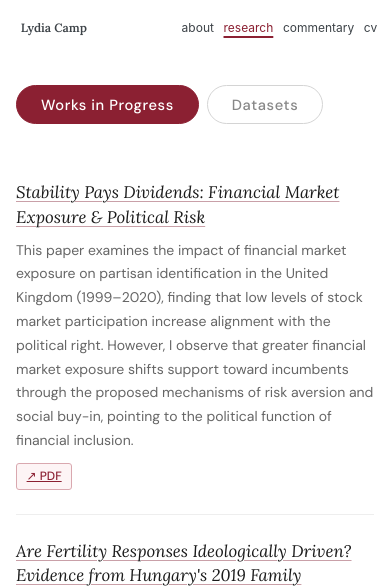
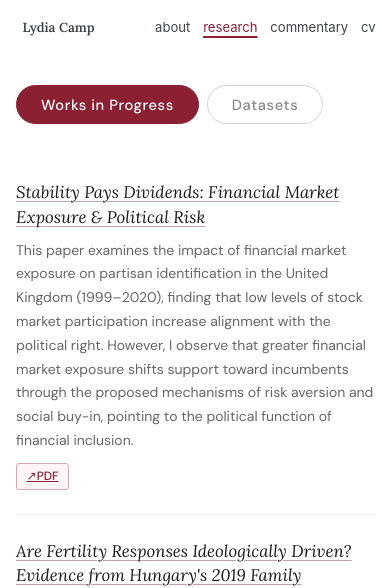
Before and after one commit to lydiagcamp/lydiagcamp.github.io, a Jekyll site: the page built from _pages/publications.html, in a window 390 px wide. Shown: the top 588 px of the page. Built offline with Jekyll 4.4.1, drawn with Linux system fonts in a browser that asks for light colours.

Commit message:
Fix mobile: larger nav text, force text rendering on arrows
Co-Authored-By: Claude Sonnet 4.6 <noreply@anthropic.com>

```diff
--- a/_pages/publications.html
+++ b/_pages/publications.html
@@ -206,7 +206,7 @@ redirect_from:
       </p>
       <p class="rp-abstract">This paper examines the impact of financial market exposure on partisan identification in the United Kingdom (1999–2020), finding that low levels of stock market participation increase alignment with the political right. However, I observe that greater financial market exposure shifts support toward incumbents through the proposed mechanisms of risk aversion and social buy-in, pointing to the political function of financial inclusion.</p>
       <div class="rp-links">
-        <a class="rp-link" href="/files/writingsamplenov.pdf" target="_blank">↗ PDF</a>
+        <a class="rp-link" href="/files/writingsamplenov.pdf" target="_blank">↗&#xFE0E;PDF</a>
       </div>
     </div>
 
@@ -216,7 +216,7 @@ redirect_from:
       </p>
       <p class="rp-abstract">Studies of pronatalist policy have largely emphasized economic explanations for uneven fertility responses, overlooking the role of political context. Using a municipality-level event study of Hungary's 2019 Family Protection Action Plan (FPAP), I find that pre-treatment ideological alignment with Fidesz predicts larger post-policy fertility increases, underscoring political framing as a key driver of demographic outcomes.</p>
       <div class="rp-links">
-        <a class="rp-link" href="/files/Hungary_Paper.pdf" target="_blank">↗ PDF</a>
+        <a class="rp-link" href="/files/Hungary_Paper.pdf" target="_blank">↗&#xFE0E;PDF</a>
       </div>
     </div>
   </div>
@@ -229,8 +229,8 @@ redirect_from:
       </p>
       <p class="rp-desc">A dataset of U.S. Employee Stock Ownership Plans (ESOPs) compiled from Form 5500 filings, linking firm-level records to precise geographic locations. The project includes an interactive map to visualize the spatial distribution of employee ownership, enabling new research on regional differences, firm structure, and local economic dynamics.</p>
       <div class="rp-links">
-        <a class="rp-link" href="https://lydiagcamp.github.io/esop_us_map/" target="_blank">↗ Interactive Map</a>
-        <a class="rp-link rp-link--grey" href="https://github.com/lydiagcamp/esop_us_map" target="_blank">↗ Dataset</a>
+        <a class="rp-link" href="https://lydiagcamp.github.io/esop_us_map/" target="_blank">↗&#xFE0E;Interactive Map</a>
+        <a class="rp-link rp-link--grey" href="https://github.com/lydiagcamp/esop_us_map" target="_blank">↗&#xFE0E;Dataset</a>
       </div>
     </div>
   </div>
--- a/assets/css/custom.css
+++ b/assets/css/custom.css
@@ -373,7 +373,7 @@ body {
   }
 
   .masthead__menu-item--lg a {
-    font-size: 1rem !important;
+    font-size: 1.25rem !important;
     padding-left: 0.75rem !important;
   }
 
@@ -388,9 +388,9 @@ body {
 
   /* Shrink nav links to fit */
   .site-nav--simple .masthead__menu-item a {
-    font-size: 0.75rem !important;
-    padding-left: 0.3rem !important;
-    padding-right: 0.3rem !important;
+    font-size: 0.82rem !important;
+    padding-left: 0.4rem !important;
+    padding-right: 0.4rem !important;
   }
 
   /* About page — stack photo above text, tighter gap */
```
